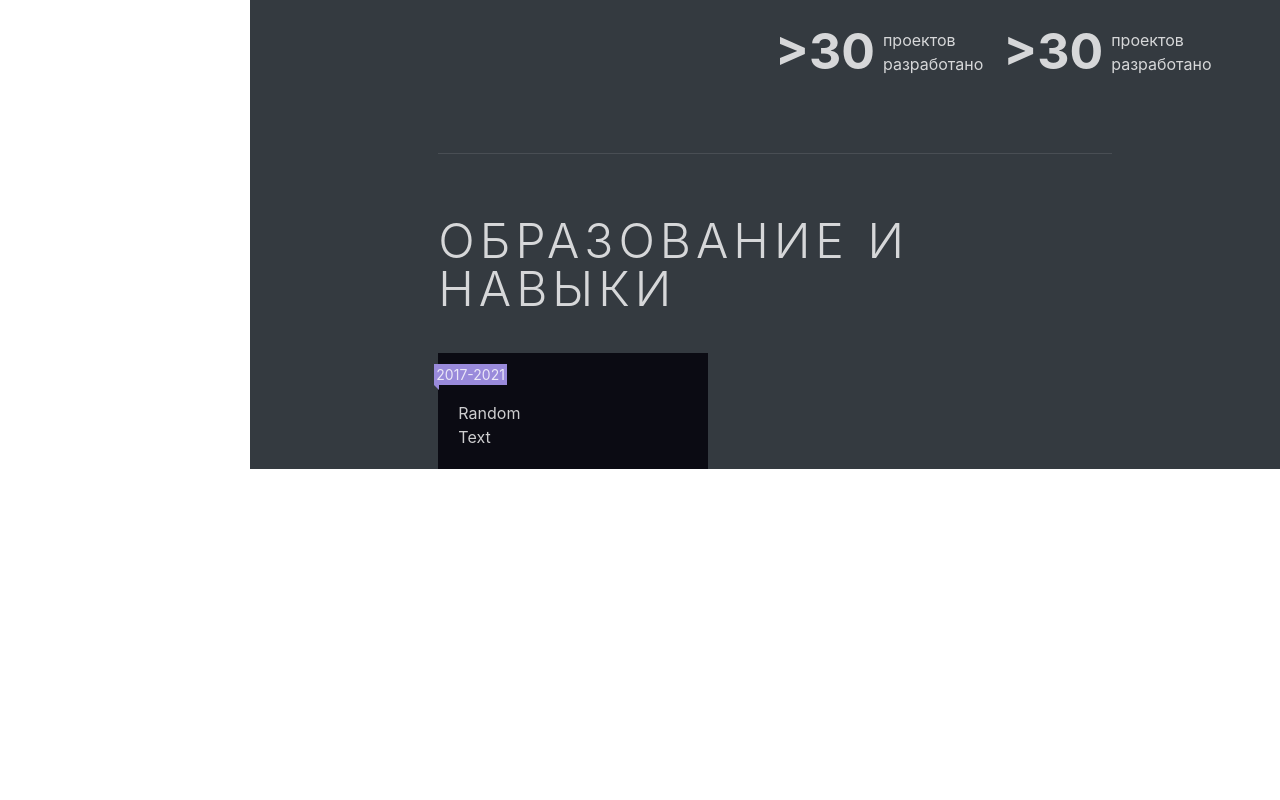
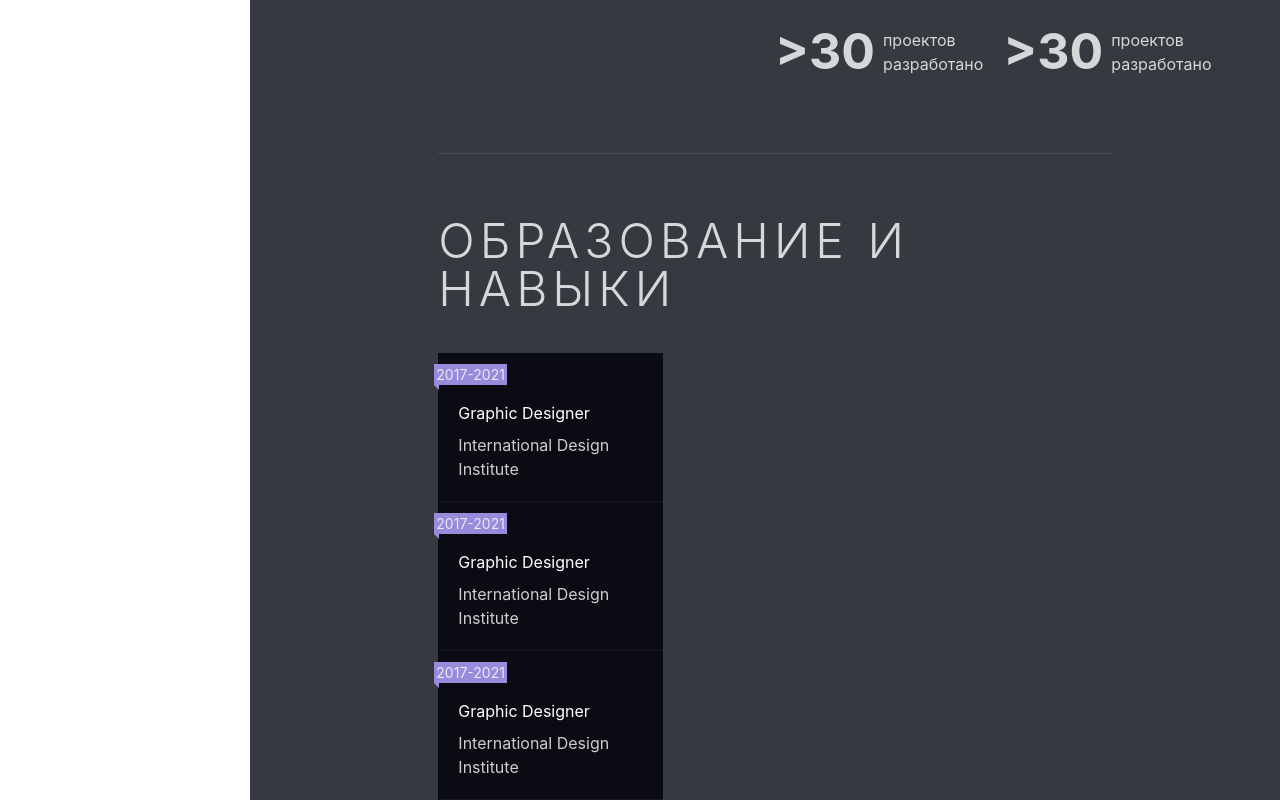
Before and after one commit to rxMATTEO/react-resume, a React (Vite) app: page / in a window 1280 px wide. Shown: the part 1186-1986 px from the top of the page. Before the commit the page ends 1655 px from the top, so only its background shows below. Built offline with nearby package versions, Linux system fonts and the light colour scheme.

Commit message:
Education component done

```diff
--- a/package.json
+++ b/package.json
@@ -36,7 +36,7 @@
     "eslint-plugin-react-hooks": "^4.6.0",
     "eslint-plugin-react-refresh": "^0.3.4",
     "sass": "^1.63.4",
-    "tailwindcss": "^3.2.7",
+    "tailwindcss": "^3.3.2",
     "typescript": "^5.1.3",
     "vite": "^4.3.9",
     "@babel/cli": "^7.21.0",
--- a/src/colors.sass
+++ b/src/colors.sass
@@ -2,3 +2,4 @@ $gray: #343a40
 $purple: #998ADB
 $light-gray: rgba(255, 255, 255, 0.8)
 $darkgray: #0b0b13
+$mediumgray: rgba(255, 255, 255, 0.05)
--- a/src/components/inputs/CardWithLabel.tsx
+++ b/src/components/inputs/CardWithLabel.tsx
@@ -9,11 +9,11 @@ type propsTypes = {
 function CardWithLabel(props: propsTypes) {
   const { header, label, mainText } = props;
   return (
-    <div className="bg-gray w-2/5 pt-3 pb-5 pr-5">
-      <span className="text-left align-top bg-purple p-0.5 text-sm card relative -ml-1">{label}</span>
+    <div className="bg-gray pt-3 pb-5 pr-5 card">
+      <span className="text-left align-top bg-purple p-0.5 text-sm label relative -ml-1">{label}</span>
       <div className="ml-5 mt-3">
         <p className="text-white">{header}</p>
-        <p>{mainText}</p>
+        <p className="mt-2">{mainText}</p>
       </div>
     </div>
   );
--- a/src/components/inputs/cardwithlabel.sass
+++ b/src/components/inputs/cardwithlabel.sass
@@ -1,7 +1,8 @@
 @import "../../colors.sass"
 
 .card
-  &:after
+  border-bottom: $mediumgray 1px solid
+  .label:after
     content: ""
     position: absolute
     bottom: -5px
--- a/src/components/welcome/EducationAndSkills.tsx
+++ b/src/components/welcome/EducationAndSkills.tsx
@@ -2,12 +2,17 @@ import CardWithLabel from '../inputs/CardWithLabel.tsx';
 
 function EducationAndSkills() {
   return (
-    <div className="flex flex-row mx-auto place-content-between">
-      <div className="education">
-        <p className="text-5xl font-light uppercase tracking-[5px] mb-10">Образование и навыки</p>
-        <CardWithLabel header="Random" label="2017-2021" mainText="Text" />
+    <>
+      <p className="text-5xl font-light uppercase tracking-[5px] mb-10">Образование и навыки</p>
+      <div className="flex flex-row mx-auto place-content-between">
+        <div className="education w-1/3">
+          <CardWithLabel header="Graphic Designer" label="2017-2021" mainText="International Design Institute" />
+          <CardWithLabel header="Graphic Designer" label="2017-2021" mainText="International Design Institute" />
+          <CardWithLabel header="Graphic Designer" label="2017-2021" mainText="International Design Institute" />
+        </div>
+        <div className="skills w-2/3" />
       </div>
-    </div>
+    </>
   );
 }
 
--- a/tailwind.config.js
+++ b/tailwind.config.js
@@ -2,16 +2,17 @@
 module.exports = {
   content: ['./src/**/*.{js,ts,jsx,tsx}', './public/index.html'],
   theme: {
-    extend: {},
+    extend: {
+      colors: {
+        lightgrey: 'rgba(255, 255, 255, 0.8)',
+        purple: '#998ADB',
+        gray: '#0b0b13',
+      },
+    },
     fontFamily: {
       body: ['-apple-system', 'BlinkMacSystemFont', '"Segoe UI"'],
       headerSpaced: ['Rubik, monospac'],
     },
-    colors: {
-      lightgrey: 'rgba(255, 255, 255, 0.8)',
-      purple: '#998ADB',
-      gray: '#0b0b13',
-    },
   },
   plugins: [],
 };
```
Also changed, not shown: 1 other file (tests, documents, lock files or other folders).
